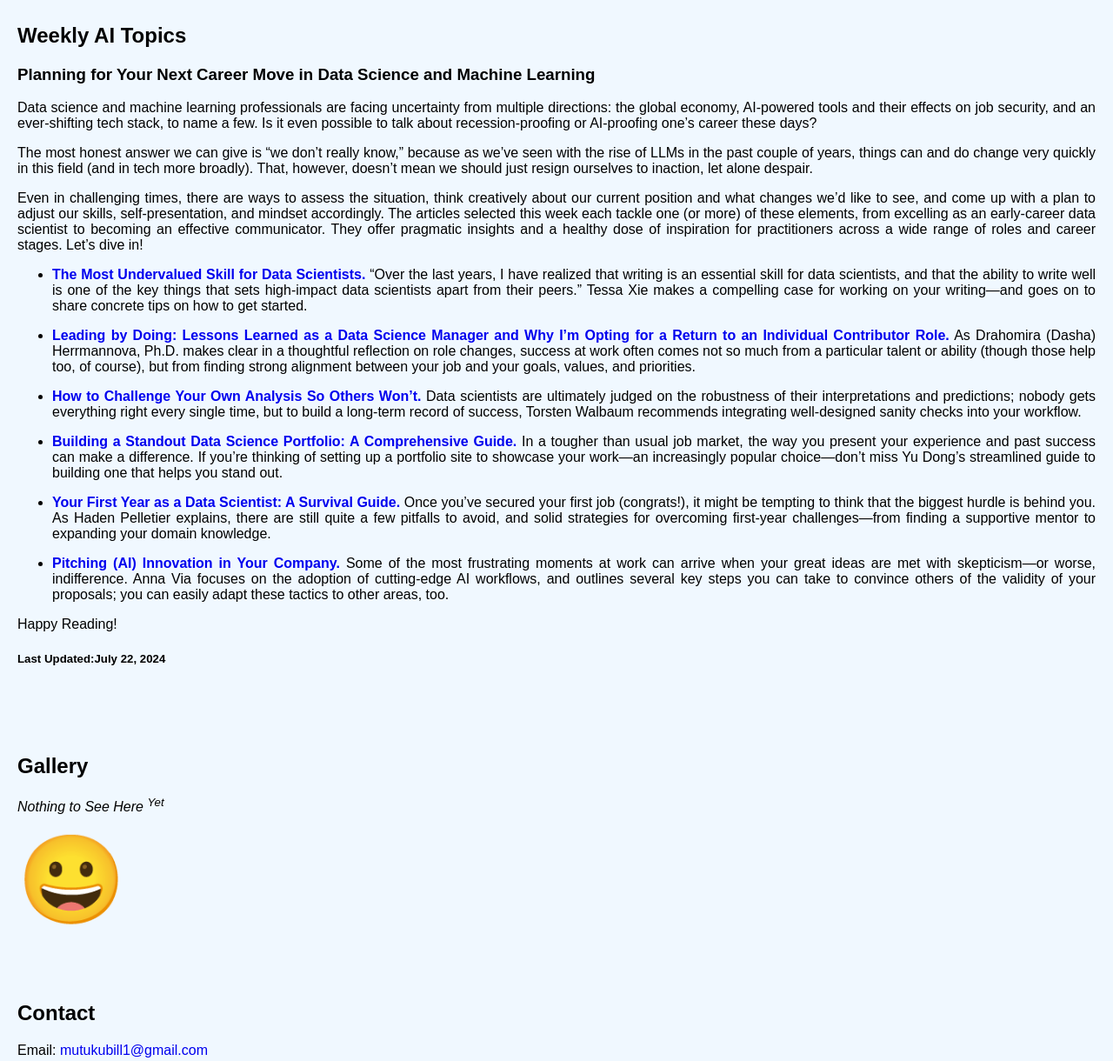
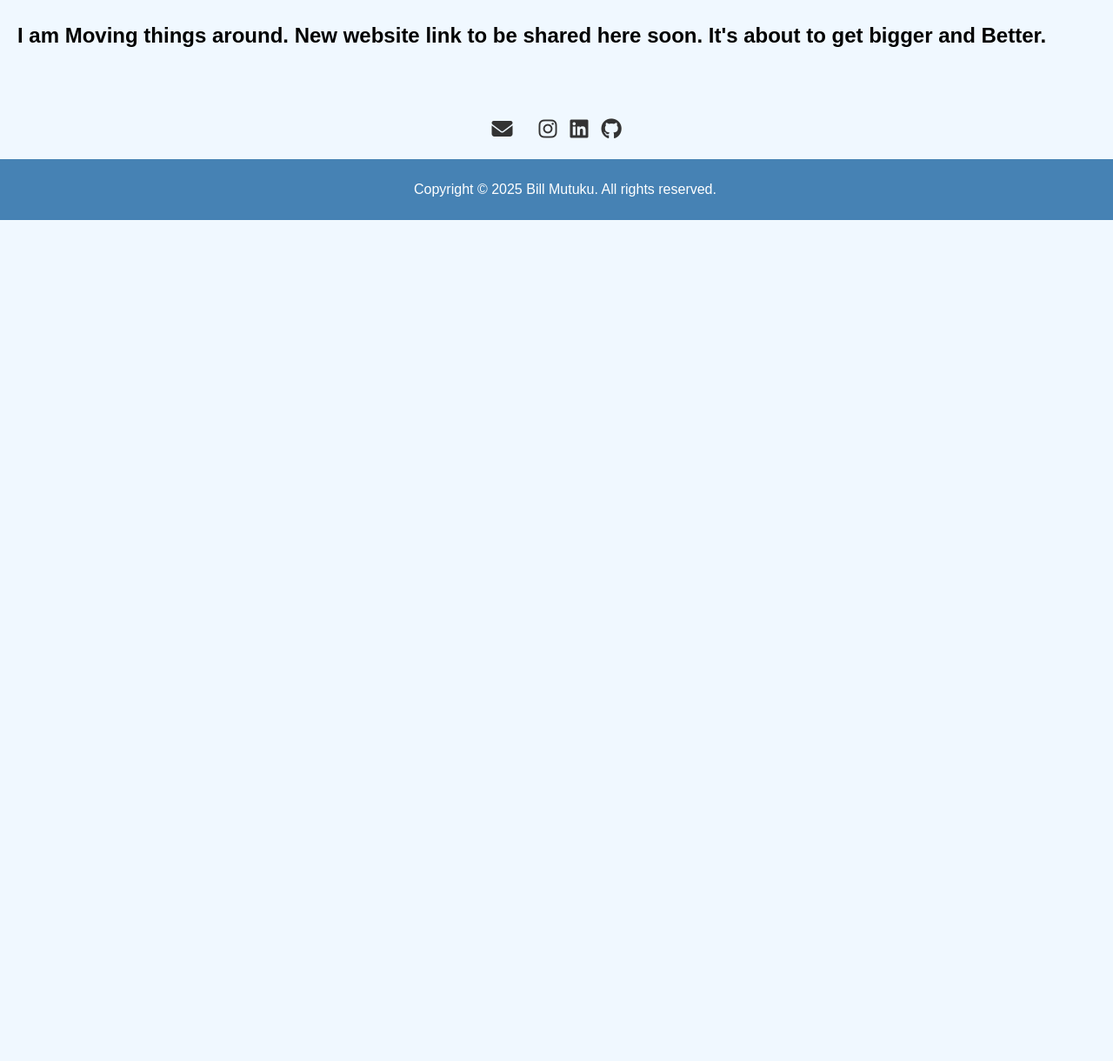
Before and after one commit to billmutuku/billmutuku.github.io, a plain HTML site: page index.html in a window 1280 px wide. Shown: the part 420-1640 px from the top of the page at 87% size. After the commit the page ends 800 px from the top, so only its background shows below. Drawn offline with Linux system fonts and the light colour scheme.

Commit message:
Update index.html

```diff
--- a/index.html
+++ b/index.html
@@ -1,7 +1,8 @@
 <!DOCTYPE html>
 <html lang="en">
 
-<head>
+<head >
+<link rel="stylesheet" href="https://cdnjs.cloudflare.com/ajax/libs/font-awesome/6.4.2/css/all.min.css">
     <meta charset="UTF-8">
     <meta name="viewport" content="width=device-width, initial-scale=1.0">
     <title>Bill Mutuku - Data Science & AI Enthusiast</title>
@@ -105,9 +106,32 @@ footer {
     width: 100%;
     z-index: 1000; /* Ensure it's above other content */
 }
+
+.social-media {
+    display: flex;
+    justify-content: center;
+    gap: 15px;
+    padding: 20px;
 }
 
+.social-media a {
+    text-decoration: none;
+    font-size: 24px;
+    color: #333;
+    transition: color 0.3s ease-in-out, transform 0.2s;
+}
 
+.social-media a:hover {
+    color: #007bff;
+    transform: scale(1.2);
+}
+
+/* Responsive adjustments */
+@media (max-width: 768px) {
+    .social-media a {
+        font-size: 20px; /* Slightly smaller icons on mobile */
+    }
+}
 </style>
 </head>
 
@@ -115,11 +139,11 @@ footer {
 
     <header>
         <h1>Bill Mutuku</h1>
-        <h4>Data Science & AI Enthusiast</h4>
+        <h4>Data Science/AI Enthusiast</h4>
         <p class="moving-text"> “I visualise a time when we will be to robots what dogs are to humans, and I’m rooting for the machines.” —Claude Shannon </p>
     </header>
  <!-- Scroll-up button -->
-    <button id="scrollUpBtn" onclick="scrollToTop()">To Top</button>
+    <button id="scrollUpBtn" onclick="scrollToTop()">Top</button>
 
    <div id="navbar"> <nav>
         <a href="#about">About</a>
@@ -136,36 +160,18 @@ footer {
     </section>
 
     <section id="blog">
-        <h2>Weekly AI Topics</h2>
+        <h2>I am Moving things around. New website link to be shared here soon. It's about to get bigger and Better.</h2>
 
-        <h3>Planning for Your Next Career Move in Data Science and Machine Learning</h3>
-        <p>Data science and machine learning professionals are facing uncertainty from multiple directions: the global economy, AI-powered tools and their effects on job security, and an ever-shifting tech stack, to name a few. Is it even possible to talk about recession-proofing or AI-proofing one’s career these days?</p>
-<p>The most honest answer we can give is “we don’t really know,” because as we’ve seen with the rise of LLMs in the past couple of years, things can and do change very quickly in this field (and in tech more broadly). That, however, doesn’t mean we should just resign ourselves to inaction, let alone despair.</p>
-<p>Even in challenging times, there are ways to assess the situation, think creatively about our current position and what changes we’d like to see, and come up with a plan to adjust our skills, self-presentation, and mindset accordingly. The articles selected this week each tackle one (or more) of these elements, from excelling as an early-career data scientist to becoming an effective communicator. They offer pragmatic insights and a healthy dose of inspiration for practitioners across a wide range of roles and career stages. Let’s dive in!</p></li>
-<ul><li><p><b><a style="text-decoration:none" href="https://towardsdatascience.com/the-most-undervalued-skill-for-data-scientists-e0e0d7709321">The Most Undervalued Skill for Data Scientists.</a></b> “Over the last years, I have realized that writing is an essential skill for data scientists, and that the ability to write well is one of the key things that sets high-impact data scientists apart from their peers.” Tessa Xie makes a compelling case for working on your writing—and goes on to share concrete tips on how to get started.</p></li>
-<li><p><b><a style="text-decoration:none" href="https://towardsdatascience.com/lessons-learned-as-a-data-science-manager-and-why-im-moving-back-to-an-individual-contributor-role-65585b2e8dde">Leading by Doing: Lessons Learned as a Data Science Manager and Why I’m Opting for a Return to an Individual Contributor Role.</a></b>  As Drahomira (Dasha) Herrmannova, Ph.D. makes clear in a thoughtful reflection on role changes, success at work often comes not so much from a particular talent or ability (though those help too, of course), but from finding strong alignment between your job and your goals, values, and priorities.</p></li>
-<li><p><b><a style="text-decoration:none" href="https://towardsdatascience.com/how-to-challenge-your-own-analysis-so-others-wont-b3745919d098">How to Challenge Your Own Analysis So Others Won’t.</a></b> Data scientists are ultimately judged on the robustness of their interpretations and predictions; nobody gets everything right every single time, but to build a long-term record of success, Torsten Walbaum recommends integrating well-designed sanity checks into your workflow.</p></li>
-<li><p><b><a style="text-decoration:none"href="https://towardsdatascience.com/building-a-standout-data-science-portfolio-a-comprehensive-guide-6dabd0ec7059">Building a Standout Data Science Portfolio: A Comprehensive Guide.</a></b> In a tougher than usual job market, the way you present your experience and past success can make a difference. If you’re thinking of setting up a portfolio site to showcase your work—an increasingly popular choice—don’t miss Yu Dong’s streamlined guide to building one that helps you stand out.</p></li>
-<li><p><b><a style="text-decoration:none"href="https://towardsdatascience.com/your-first-year-as-a-data-scientist-a-survival-guide-f1d48fef2352">Your First Year as a Data Scientist: A Survival Guide.</a></b> Once you’ve secured your first job (congrats!), it might be tempting to think that the biggest hurdle is behind you. As Haden Pelletier explains, there are still quite a few pitfalls to avoid, and solid strategies for overcoming first-year challenges—from finding a supportive mentor to expanding your domain knowledge.</p></li>
-<li><p><b><a style="text-decoration:none"href="https://towardsdatascience.com/pitching-ai-innovation-in-your-company-5569507d3b97">Pitching (AI) Innovation in Your Company.</a></b> Some of the most frustrating moments at work can arrive when your great ideas are met with skepticism—or worse, indifference. Anna Via focuses on the adoption of cutting-edge AI workflows, and outlines several key steps you can take to convince others of the validity of your proposals; you can easily adapt these tactics to other areas, too.</p></li></ul>
-        <!-- Add more stories about AI here -->
-        <P> Happy Reading!</p>
-        <h5>Last Updated:July 22, 2024</h5>
     </section>
-<section id="gallery">
-        <h2>Gallery</h2>
-        <p><i>Nothing to See Here <sup>Yet</sup></i></p>
-        <span style='font-size:100px;'>&#128512;</span>
-    </section>
-
-     <section id="contact">
-        <h2>Contact</h2>
-        <p>Email: <a style="text-decoration:none"href="mailto:mutukubill1@gmail.com">mutukubill1@gmail.com</a></p>
-        <p>Twitter: <a style="text-decoration:none"href="https://x.com/billkisivo">Bill SE</a></p>
-        <!-- Add more contact details as needed -->
-    </section>
+     <div class="social-media">
+    <a href="mailto:mutukubill1@gmail.com" target="_blank"><i class="fas fa-envelope"></i></a>
+    <a href="https://x.com/billkisivo" target="_blank"><i class="fab fa-x-twitter"></i></a>
+    <a href="https://instagram.com/bill__km" target="_blank"><i class="fab fa-instagram"></i></a>
+    <a href="https://www.linkedin.com/in/bill-mutuku-b3b4031aa/" target="_blank"><i class="fab fa-linkedin"></i></a>
+    <a href="https://github.com/MutukuBill" target="_blank"><i class="fab fa-github"></i></a>
+</div>
     <footer>
-        <p>Copyright © 2024 Bill Mutuku. All rights reserved.</p>
+        <p>Copyright © 2025 Bill Mutuku. All rights reserved.</p>
     </footer>
      <script>
         // Show the scroll-up button when user scrolls down
```
